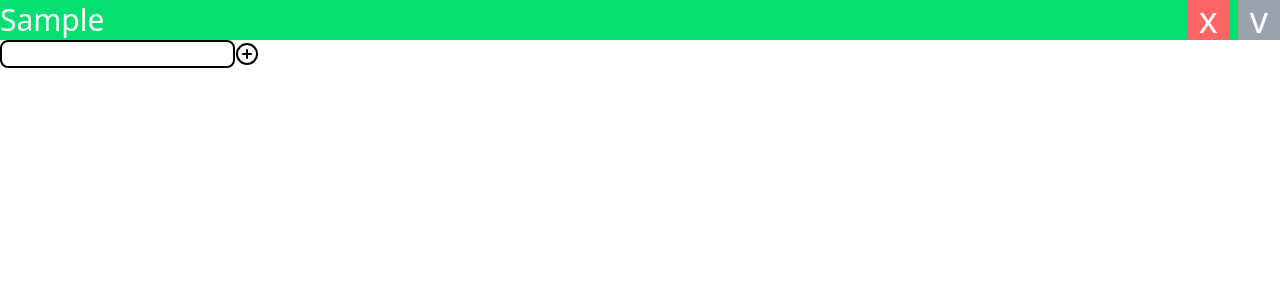
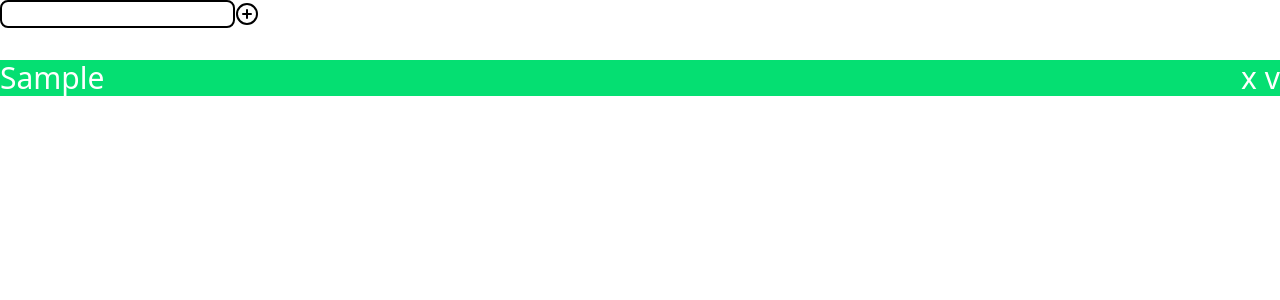
Before and after one commit to Nick-Lemy/react-todo-app, a React (Vite) app: page / in a window 1280 px wide. Both pictures are taken after typing "Sample" into the empty fields and a click on the button 247 px from the left and 14 px from the top of the page. Shown: the top 300 px of the page. Built offline with nearby package versions, Linux system fonts and the light colour scheme.

Commit message:
fix: fix type issues

```diff
--- a/src/App.tsx
+++ b/src/App.tsx
@@ -1,15 +1,33 @@
 import { useReducer, useState } from "react";
 import { PlusCircleIcon } from "lucide-react";
 
-const ACTIONS = {
+type action = "add-todo" | "remove-todo" | "complete-todo";
+const ACTIONS: {
+  ADD_TODO: action;
+  REMOVE_TODO: action;
+  COMPLETE_TODO: action;
+} = {
   ADD_TODO: "add-todo",
   REMOVE_TODO: "remove-todo",
   COMPLETE_TODO: "complete-todo",
 };
-function reducer(todos, action) {
+
+interface Todo {
+  id: number;
+  title: string;
+  completed: boolean;
+}
+
+type Payload = { newTodo?: Todo; id?: number };
+
+type CounterAction = { type: action; payload: Payload };
+
+function reducer(todos: Todo[], action: CounterAction): Todo[] {
   switch (action.type) {
     case ACTIONS.ADD_TODO:
-      return [...todos, action.payload.newTodo];
+      if (todos && action.payload.newTodo)
+        return [...todos, action.payload.newTodo];
+      return todos;
 
     case ACTIONS.REMOVE_TODO: {
       const indexOfElem = todos.findIndex(
@@ -39,56 +57,13 @@ function reducer(todos, action) {
       return todos;
   }
 }
-
 function App() {
   const [todos, dispatch] = useReducer(reducer, []);
   const [newTodo, setNewTodo] = useState("");
 
   return (
     <>
-      <div>
-        {todos && (
-          <div className=" flex flex-col gap-2">
-            {todos.map((todo) => (
-              <div
-                key={todo.id}
-                className="bg-green-400 items-center text-3xl flex justify-between text-white"
-              >
-                <p className={todo.completed ? "line-through" : ""}>
-                  {todo.title}
-                </p>
-                <div className="flex gap-2">
-                  <button
-                    onClick={(e) => {
-                      e.preventDefault();
-                      dispatch({
-                        type: ACTIONS.REMOVE_TODO,
-                        payload: { id: todo.id },
-                      });
-                      console.log(todos);
-                    }}
-                    className="bg-red-400 text-4xl py2 px-3 text-center"
-                  >
-                    x
-                  </button>
-                  <button
-                    onClick={(e) => {
-                      e.preventDefault();
-                      dispatch({
-                        type: ACTIONS.COMPLETE_TODO,
-                        payload: { id: todo.id },
-                      });
-                      console.log(todos);
-                    }}
-                    className="bg-gray-400 text-4xl py2 px-3 text-center"
-                  >
-                    v
-                  </button>
-                </div>
-              </div>
-            ))}
-          </div>
-        )}
+      <div className="flex flex-col gap-8">
         <form
           className="flex items-center"
           onSubmit={(e) => {
@@ -115,9 +90,58 @@ function App() {
             <PlusCircleIcon />
           </button>
         </form>
+
+        {todos && (
+          <div className=" flex flex-col gap-2">
+            {todos.map((todo) => (
+              <TodoCard key={todo.id} dispatch={dispatch} todo={todo} />
+            ))}
+          </div>
+        )}
       </div>
     </>
   );
 }
 
 export default App;
+
+function TodoCard({
+  todo,
+  dispatch,
+}: {
+  todo: Todo;
+  dispatch: ({ type, payload }: CounterAction) => void;
+}) {
+  return (
+    <div
+      key={todo.id}
+      className="bg-green-400 items-center text-3xl flex justify-between text-white"
+    >
+      <p className={todo.completed ? "line-through" : ""}>{todo.title}</p>
+      <div className="flex gap-2">
+        <button
+          onClick={(e) => {
+            e.preventDefault();
+            dispatch({
+              type: ACTIONS.REMOVE_TODO,
+              payload: { id: todo.id },
+            });
+          }}
+        >
+          x
+        </button>
+        <button
+          onClick={(e) => {
+            e.preventDefault();
+            dispatch({
+              type: ACTIONS.COMPLETE_TODO,
+              payload: { id: todo.id },
+            });
+          }}
+        >
+          v
+        </button>
+      </div>
+    </div>
+  );
+}
```
